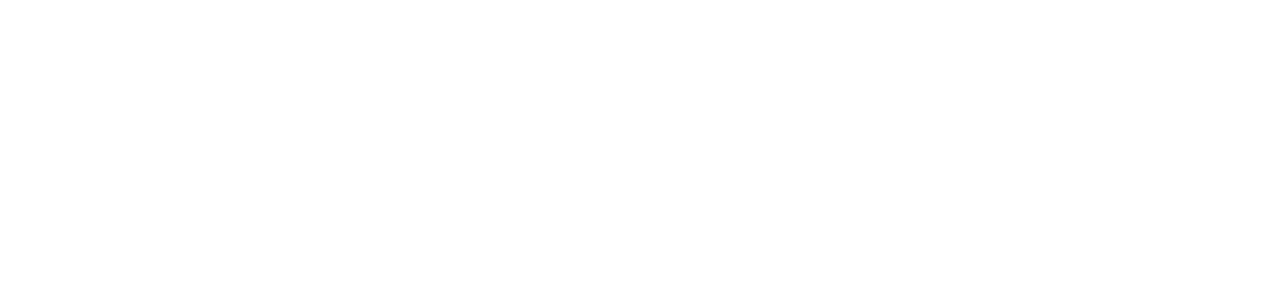
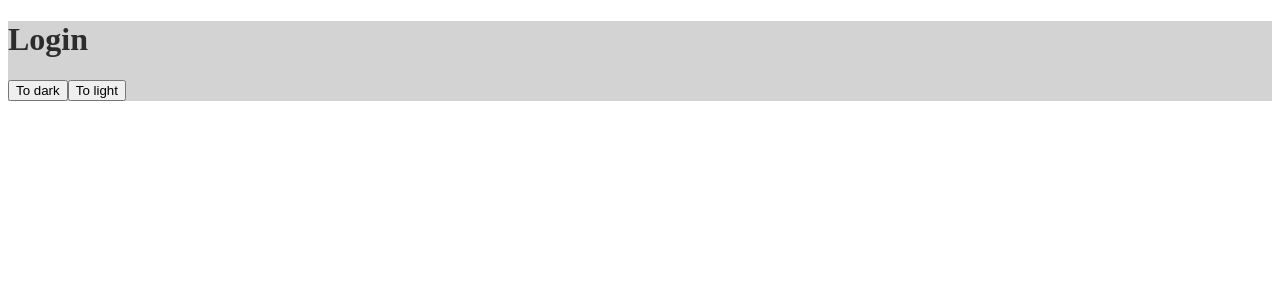
Before and after one commit to AlexKwangwoo/-NewKwangStagram-frontend, a JavaScript app: page / in a window 1280 px wide. Shown: the top 300 px of the page. Built offline with nearby package versions, Linux system fonts and the light colour scheme; the HTML template or start-up script is replaced by a standard one.

Commit message:
Front set up

```diff
--- a/src/App.js
+++ b/src/App.js
@@ -1,5 +1,43 @@
+import { BrowserRouter as Router, Route, Switch } from "react-router-dom";
+import Home from "./screens/Home";
+import Login from "./screens/Login";
+import NotFound from "./screens/NotFound";
+import { useReactiveVar } from "@apollo/client";
+import { darkModeVar, isLoggedInVar } from "./apollo";
+import { ThemeProvider } from "styled-components";
+
+const lightTheme = {
+  fontColor: "#2c2c2c",
+  bgColor: "lightgray",
+};
+
+const darkTheme = {
+  fontColor: "lightgray",
+  bgColor: "#2c2c2c",
+};
+
 function App() {
-  return <div></div>;
+  const isLoggedIn = useReactiveVar(isLoggedInVar);
+  const darkMode = useReactiveVar(darkModeVar);
+
+  return (
+    <ThemeProvider theme={darkMode ? darkTheme : lightTheme}>
+      {/* 전역에 props.theme 제공!! */}
+      <Router>
+        <Switch>
+          {/* 스위치 안넣으면 겹치는 url이 생긴다  그리고 스위치는 하나의 route만 render해줌*/}
+          <Route path="/" exact>
+            {isLoggedIn ? <Home /> : <Login />}
+          </Route>
+          <Route>
+            {/* 위에서 맞는게 없이면 NotFound가 실행될것임 마지막에 넣어주는것이 중요함..*/}
+            {/* 이것도 아니고 저것도 아닐때 여기로 오기때문 */}
+            <NotFound />
+          </Route>
+        </Switch>
+      </Router>
+    </ThemeProvider>
+  );
 }
 
 export default App;
--- /dev/null
+++ b/src/apollo.js
@@ -0,0 +1,4 @@
+import { makeVar } from "@apollo/client";
+
+export const isLoggedInVar = makeVar(false);
+export const darkModeVar = makeVar(false);
--- /dev/null
+++ b/src/screens/Home.js
@@ -0,0 +1,11 @@
+import { isLoggedInVar } from "../apollo";
+
+function Home() {
+  return (
+    <div>
+      <h1>Home</h1>
+      <button onClick={() => isLoggedInVar(false)}>Log out now!</button>
+    </div>
+  );
+}
+export default Home;
--- /dev/null
+++ b/src/screens/Login.js
@@ -0,0 +1,24 @@
+import styled from "styled-components";
+import { darkModeVar } from "../apollo";
+
+const Title = styled.h1`
+  color: ${(props) => props.theme.fontColor};
+`;
+
+const Container = styled.div`
+  background-color: ${(props) => props.theme.bgColor};
+`;
+
+function Login() {
+  return (
+    <Container>
+      <Title>Login</Title>
+      <button onClick={() => darkModeVar(true)}>To dark</button>
+      <button onClick={() => darkModeVar(false)}>To light</button>
+    </Container>
+  );
+}
+export default Login;
+
+// const Login = () => <h1>Login</h1>;
+// export default Login;
--- /dev/null
+++ b/src/screens/NotFound.js
@@ -0,0 +1,4 @@
+function NotFound() {
+  return <h1>Not Found</h1>;
+}
+export default NotFound;
```
Also changed, not shown: package.json (+11 -0 lines), 2 other files (tests, documents, lock files or other folders).
